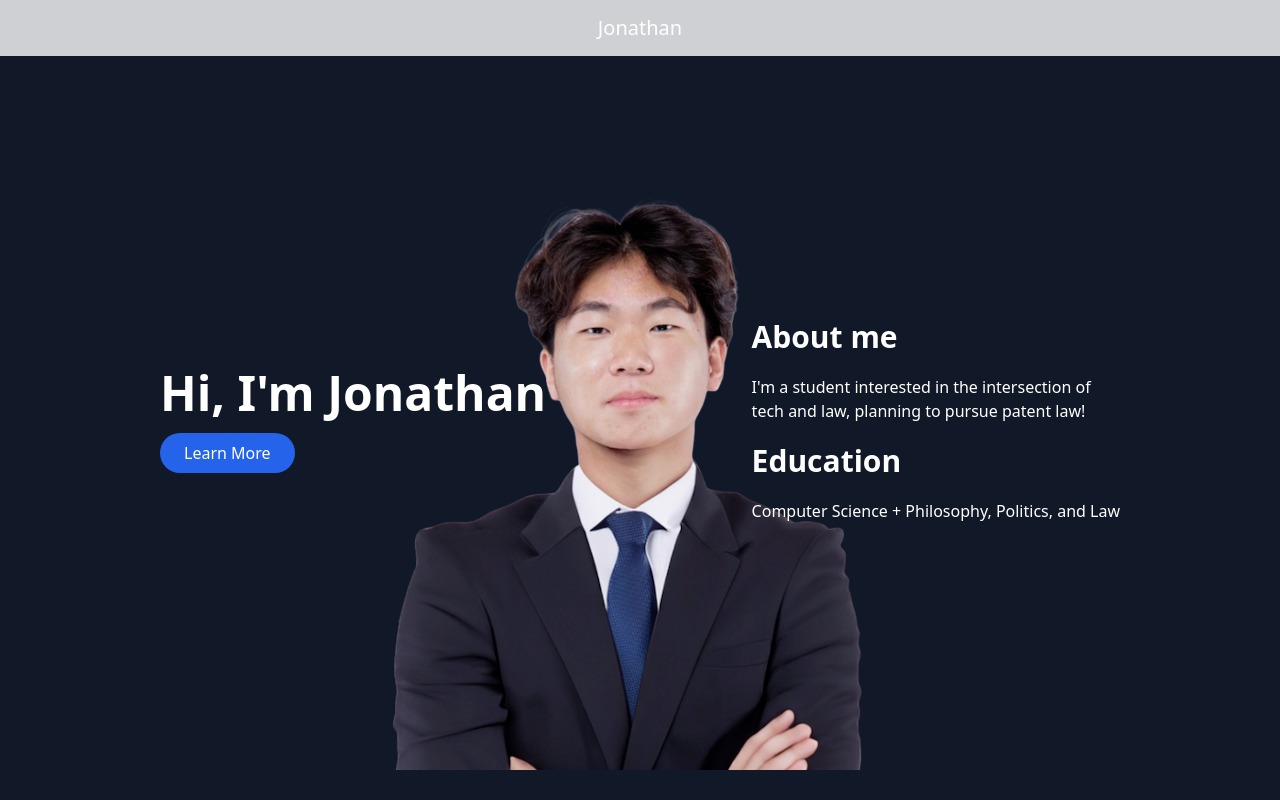
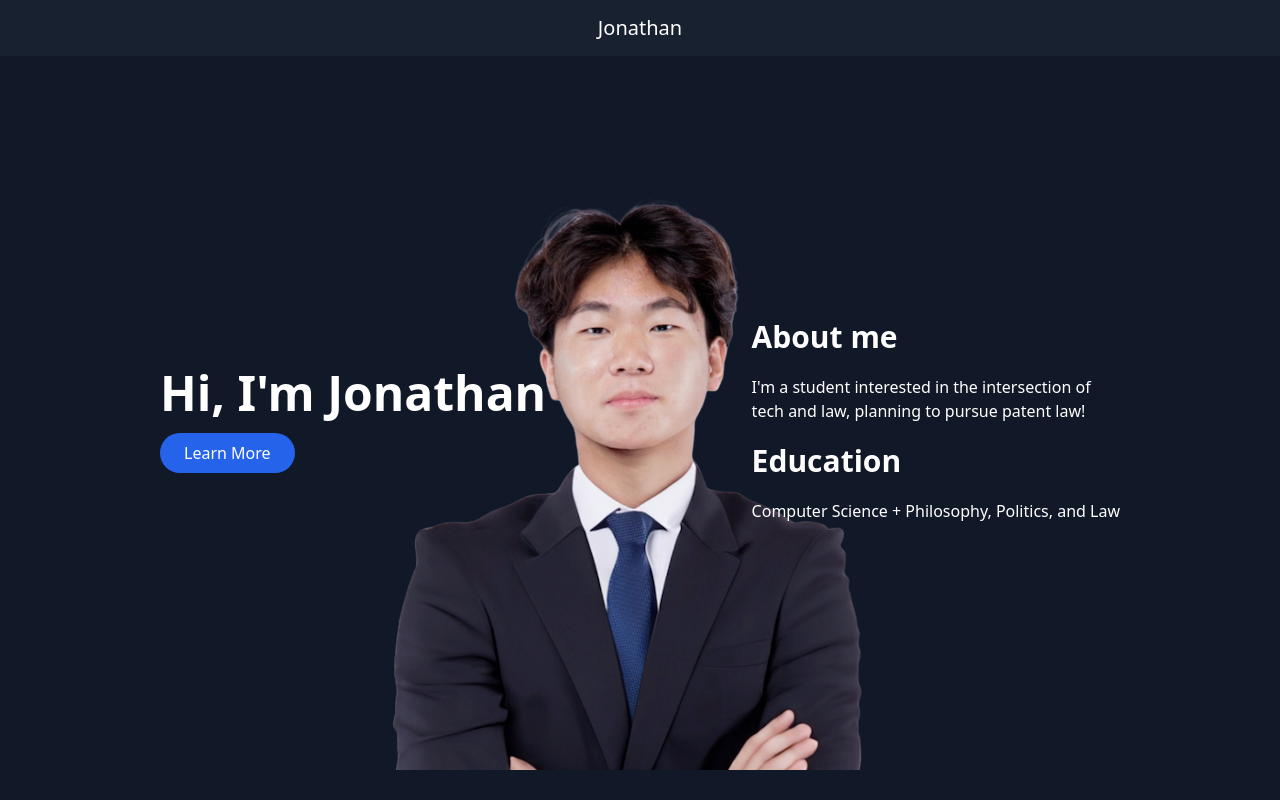
Before and after one commit to joonhoswe/portfolio, a React (Vite) app: page / in a window 1280 px wide. Shown: the top 800 px of the page. Built offline with nearby package versions, Linux system fonts and the light colour scheme.

Commit message:
fixed navbar styling

```diff
--- a/src/components/Navbar.jsx
+++ b/src/components/Navbar.jsx
@@ -2,10 +2,8 @@ import React from 'react';
 
 const Navbar = () => {
   return (
-    <div className="flex justify-center items-center w-full h-14 sticky top-0 bg-gray-900 bg-opacity-20 backdrop-filter backdrop-blur-lg text-white">
-      <div>
-        <h1 className="text-xl">Jonathan</h1>
-      </div>
+    <div className="flex justify-center items-center w-full h-14 sticky top-0 z-50 text-white bg-gray-800 bg-opacity-60 backdrop-filter backdrop-blur-lg">
+      <h1 className="text-xl">Jonathan</h1>
     </div>
   );
 };
--- a/src/sections/Home.jsx
+++ b/src/sections/Home.jsx
@@ -1,12 +1,12 @@
 import React from 'react';
-import Navbar from '../components/Navbar';
+import Navbar from '../components/navbar';
 import me from '../assets/me.png';
 
 const Home = () => {
   return (
-    <>
+    <div className='bg-gray-900 w-full height-100vh'>
     <Navbar/>
-    <div className="bg-gray-900 text-white flex justify-center items-center w-full height-100vh overflow-hidden relative p-4">
+    <div className=" text-white flex justify-center items-center overflow-hidden relative p-4">
       <div className="absolute inset-0 flex justify-between items-center p-4">
       <div className="z-10 ml-36">
           <h2 className="text-5xl font-bold">Hi, I'm Jonathan</h2>
@@ -23,7 +23,7 @@ const Home = () => {
       </div>
       <img src={me} alt="Profile" className="w-3/5 h-full z-0" />
     </div>
-    </>
+    </div>
   );
 };
 
--- a/tailwind.config.js
+++ b/tailwind.config.js
@@ -7,7 +7,10 @@ export default {
   theme: {
 
     extend: {
-
+      backdropFilter: {
+        'none': 'none',
+        'blur': 'blur(20px)',
+      },
     },
   },
   plugins: [],
```
